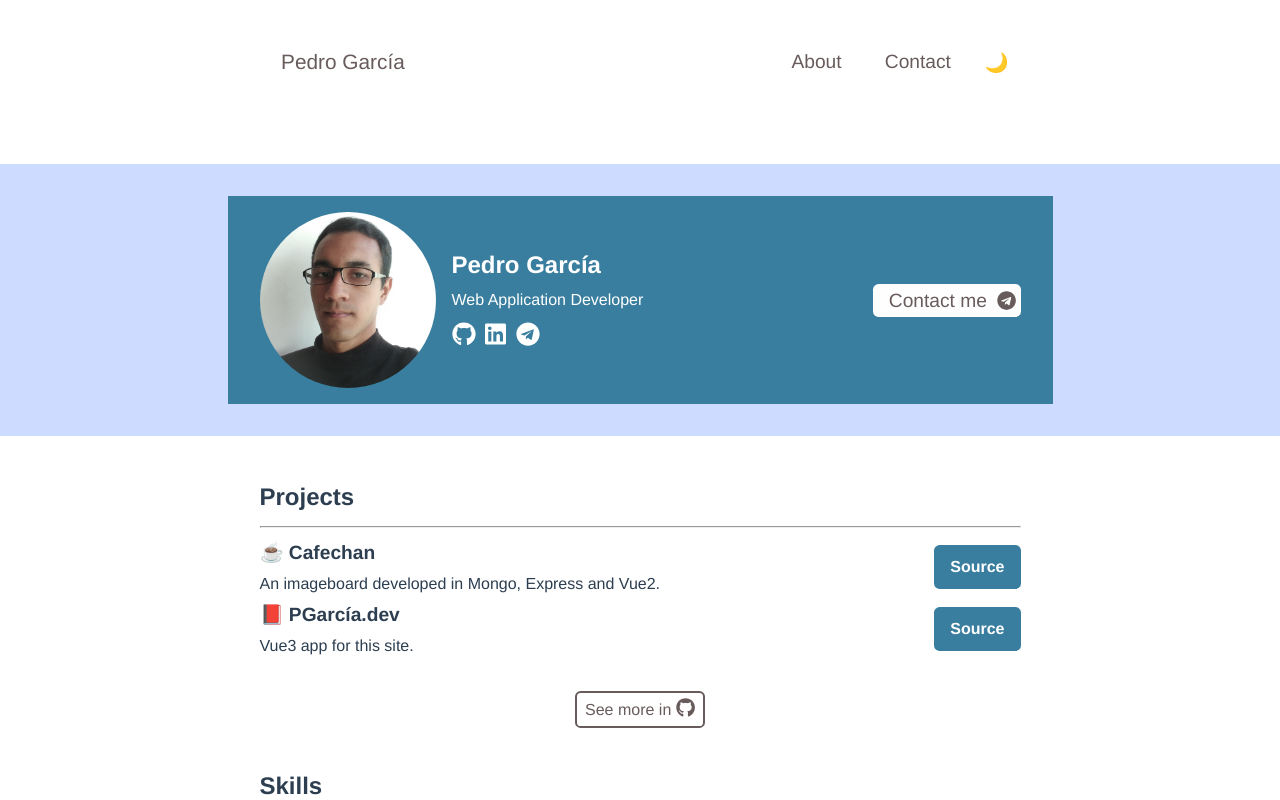
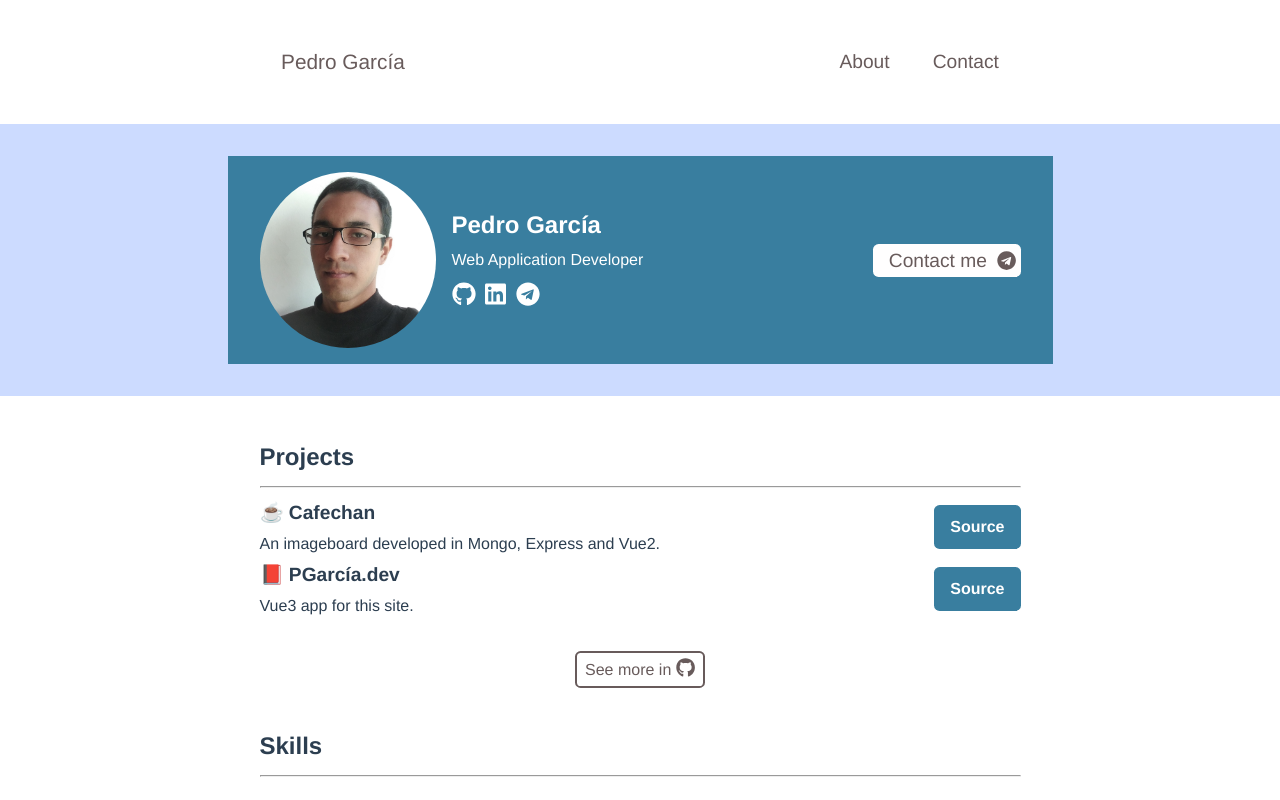
Before and after one commit to PedGarblue/budare.dev, a Vue app: page / in a window 1280 px wide. Shown: the top 800 px of the page. Built offline with nearby package versions, Linux system fonts and the light colour scheme.

Commit message:
Deleted style switcher button Fixed first child margin in page sections

```diff
--- a/src/assets/style.css
+++ b/src/assets/style.css
@@ -19,6 +19,9 @@ body {
 section {
   margin: 2.5rem 0;
   text-align: left;
+}
+section:first-child {
+  margin-top: 0;
 }
 h2 {
   margin: 0;
--- a/src/components/nav.vue
+++ b/src/components/nav.vue
@@ -10,7 +10,6 @@
         <div class="flex">
           <router-link to="/about">About</router-link>
           <router-link to="/contact">Contact</router-link>
-          <button>🌙</button>
         </div>
       </div>
     </div>
```
